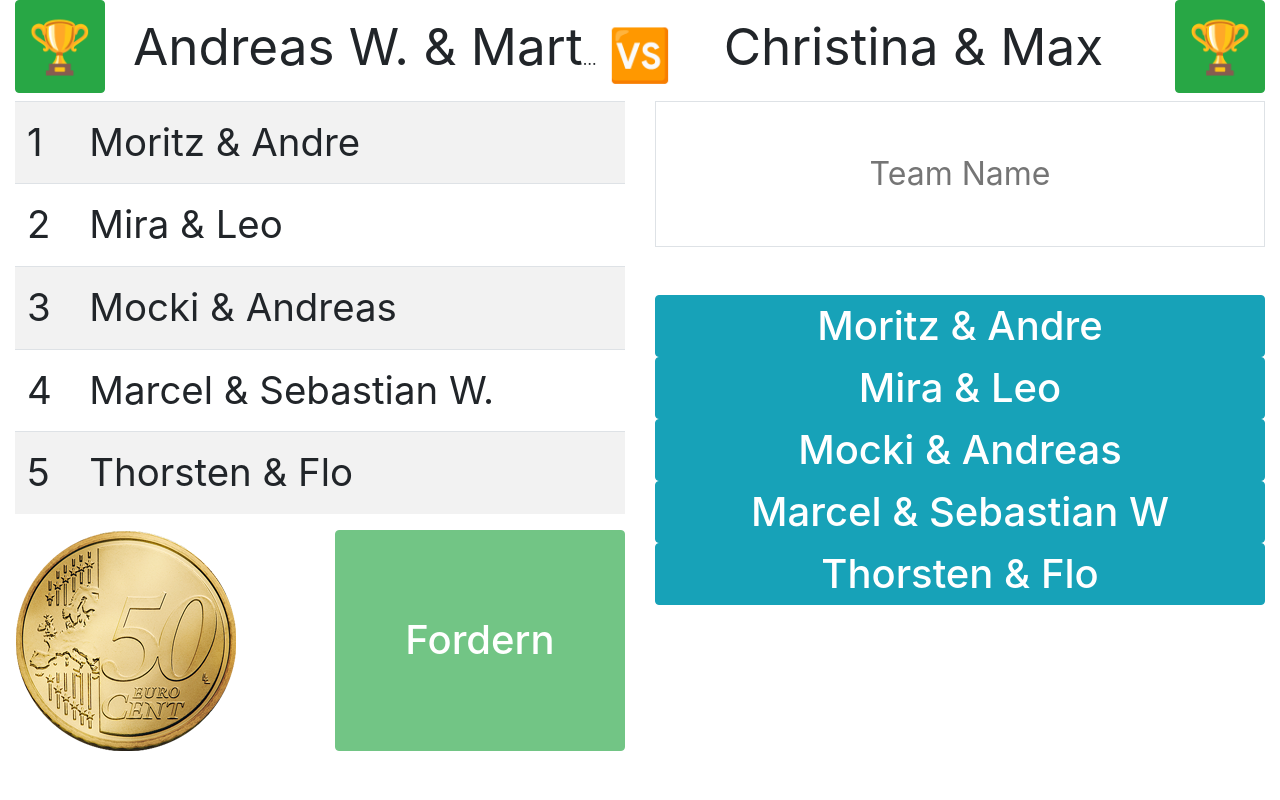
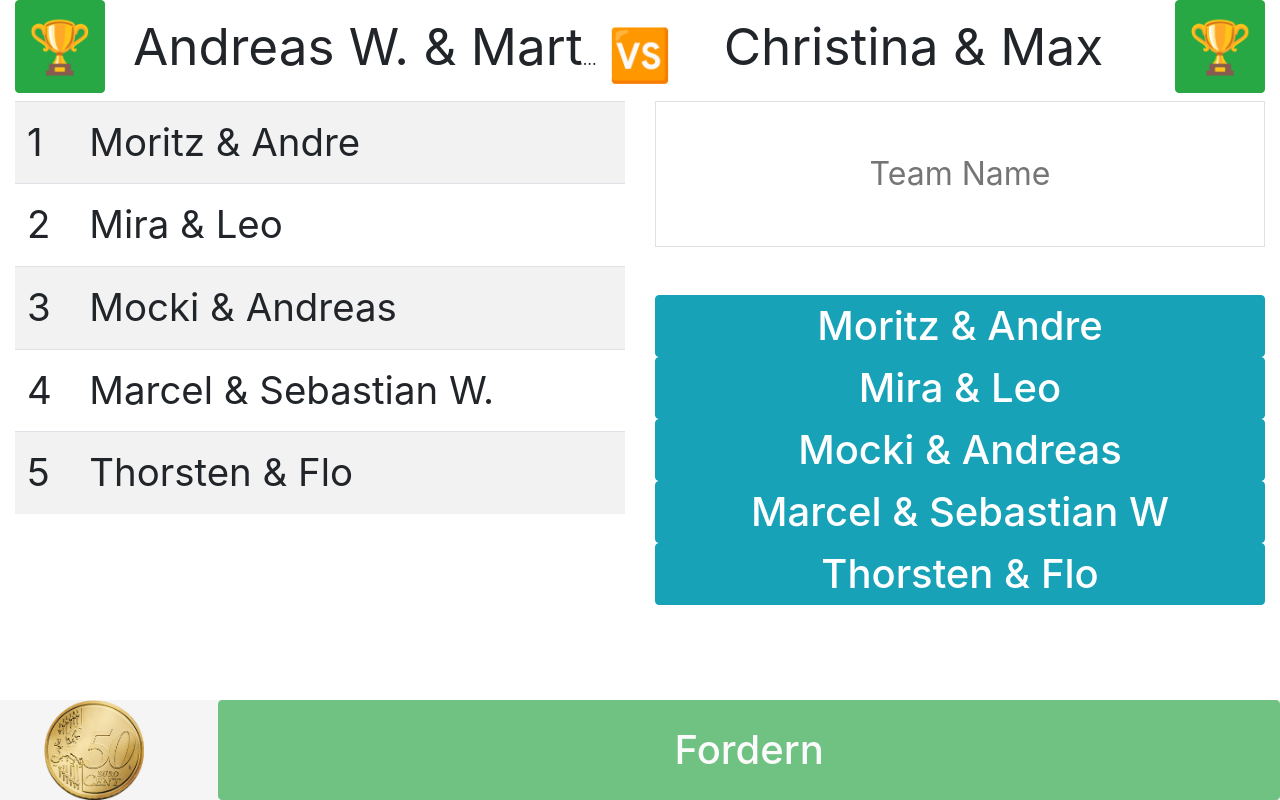
Before and after one commit to robinboehm/kickerlist, an Angular app: page / in a window 1280 px wide. Built offline with nearby package versions, Linux system fonts and the light colour scheme.

Commit message:
add sticky footer to challange

```diff
--- a/src/app/app.component.html
+++ b/src/app/app.component.html
@@ -11,16 +11,6 @@
       <div class="row h-90">
         <div class="col">
           <team-list [waitingTeams]="game.waitingTeams"></team-list>
-        </div>
-      </div>
-      <div class="row h-10">
-        <div class="col-6">
-          <img src="assets/img/50-cent.png" class="img img-fluid">
-        </div>
-        <div class="col-6">
-          <button [disabled]="!name.length" (click)="addTeam(name)" class="btn btn-success w-100 h-100">
-            <span class="h1">Fordern</span>
-          </button>
         </div>
       </div>
     </div>
@@ -41,3 +31,16 @@
     </div>
   </div>
 </div>
+
+<footer class="footer">
+  <div class="row">
+    <div class="col-2 text-center">
+      <img src="assets/img/50-cent.png" height="100" class="img">
+    </div>
+    <div class="col-10">
+      <button [disabled]="!name.length" (click)="addTeam(name)" class="btn btn-success w-100 h-100">
+        <span class="h1">Fordern</span>
+      </button>
+    </div>
+  </div>
+</footer>
--- a/src/app/app.component.scss
+++ b/src/app/app.component.scss
@@ -0,0 +1,8 @@
+.footer {
+  position: fixed;
+  bottom: 0;
+  width: 100%;
+  height: 100px;
+  line-height: 60px;
+  background-color: #f5f5f5;
+}
```
